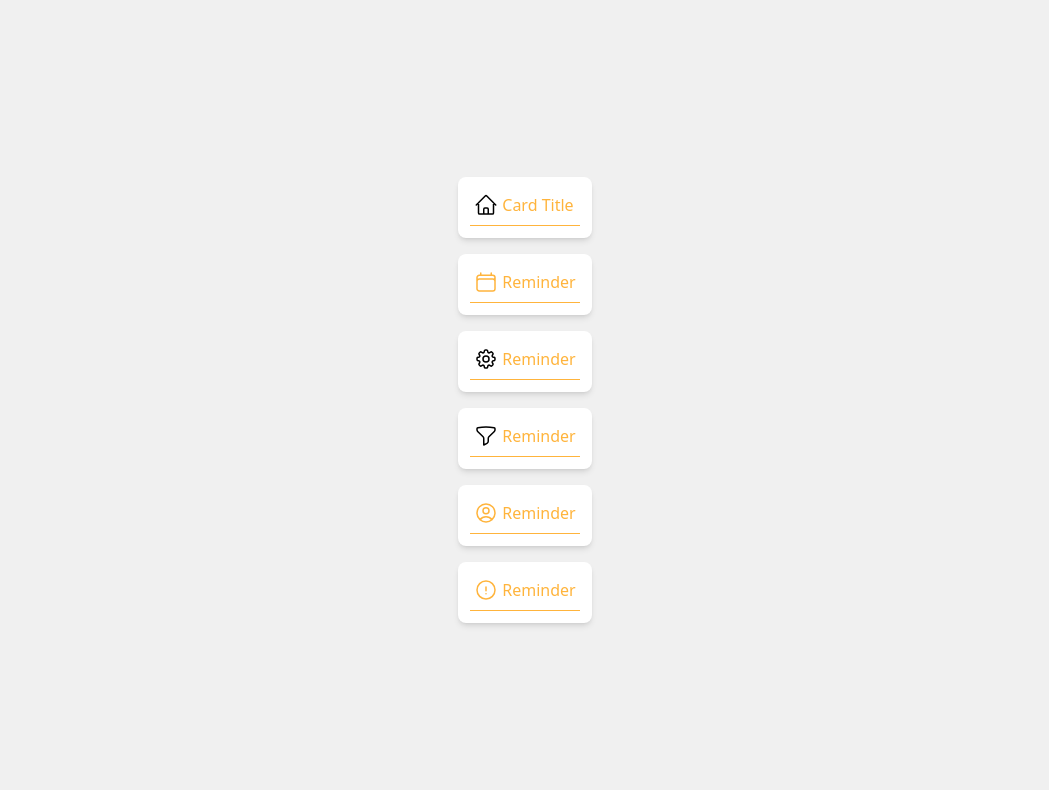
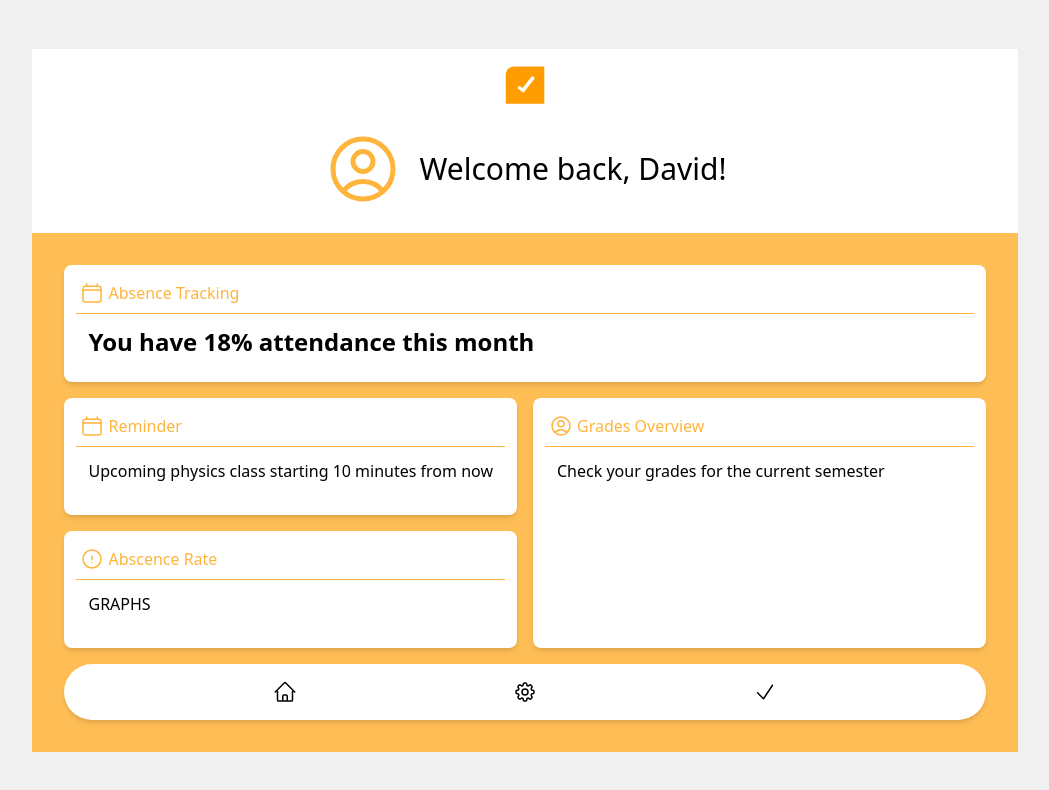
Before and after one commit to Jg-365/dismiscipline, a React (Vite) app: page / in a window 1280 px wide. Shown: the top 790 px of the page, without its empty margins (115-1164 px from the left). Built offline with nearby package versions, Linux system fonts and the light colour scheme.

Commit message:
feat: add dashboard and user layout to the app

```diff
--- a/src/App.tsx
+++ b/src/App.tsx
@@ -1,67 +1,65 @@
 import Card from "./components/Card.tsx";
-import { icons } from "./icons/index.tsx";
+import {
+  HomeIcon,
+  icons,
+  LogoIcon,
+} from "./icons/index.tsx";
 import "./App.css";
+import Navbar from "./components/Navbar.tsx";
 
-const HomeIcon = icons.home;
 const UserIcon = icons.user;
 const SettingsIcon = icons.settings;
 const WarningIcon = icons.warning;
 const FilterIcon = icons.filter;
 const CalendarIcon = icons.calendar;
+const CheckIcon = icons.check;
 
 function App() {
   return (
     <>
-      <div className="grid grid-cols-4 gap-4">
+      <header>
+        <div className="flex flex-col justify-between items-center text-left p-4 bg-white">
+          <LogoIcon className="w-10 h-10 mb-4" />
+          <div className="flex items-center gap-4 p-2">
+            <UserIcon className="w-20 h-20" />
+            <h2 className="font-montserrat font-thin text-black text-3xl">
+              Welcome back, David!
+            </h2>
+          </div>
+        </div>
+      </header>
+      <section className=" p-8 grid grid-cols-4 grid-rows-3 gap-4 bg-[#FFBE55]">
         <Card
           className="col-span-4"
-          title="Card Title"
-          paragraph="Card Paragraph"
-          icon={
-            <HomeIcon className="text-blue-500 w-6 h-6" />
-          }
+          title="Absence Tracking"
+          largeParagraph="You have 18% attendance this month"
+          icon={<CalendarIcon className=" w-6 h-6" />}
         />
         <Card
-          className="col-span-4"
+          className="col-span-2"
           title="Reminder"
-          paragraph="Upcoming physics class starting 10 minutes from now"
-          icon={
-            <CalendarIcon className="text-blue-500 w-6 h-6" />
-          }
+          mediumParagraph="Upcoming physics class starting 10 minutes from now"
+          icon={<CalendarIcon className="w-6 h-6" />}
         />
         <Card
-          className="col-span-4"
-          title="Reminder"
-          paragraph="Upcoming physics class starting 10 minutes from now"
-          icon={
-            <SettingsIcon className="text-blue-500 w-6 h-6" />
-          }
+          className="col-span-2 row-span-2"
+          title="Grades Overview"
+          mediumParagraph="Check your grades for the current semester"
+          icon={<UserIcon className=" w-6 h-6" />}
         />
         <Card
+          className="col-span-2"
+          title="Abscence Rate"
+          mediumParagraph="GRAPHS"
+          icon={<WarningIcon className=" w-6 h-6" />}
+        />
+        <Navbar
+          icon1={<HomeIcon className=" w-6 h-6" />}
+          icon3={<SettingsIcon className=" w-6 h-6" />}
+          icon4={<CheckIcon className=" w-6 h-6" />}
           className="col-span-4"
-          title="Reminder"
-          paragraph="Upcoming physics class starting 10 minutes from now"
-          icon={
-            <FilterIcon className="text-blue-500 w-6 h-6" />
-          }
         />
-        <Card
-          className="col-span-4"
-          title="Reminder"
-          paragraph="Upcoming physics class starting 10 minutes from now"
-          icon={
-            <UserIcon className="text-blue-500 w-6 h-6" />
-          }
-        />
-        <Card
-          className="col-span-4"
-          title="Reminder"
-          paragraph="Upcoming physics class starting 10 minutes from now"
-          icon={
-            <WarningIcon className="text-blue-500 w-6 h-6" />
-          }
-        />
-      </div>
+      </section>
     </>
   );
 }
```
